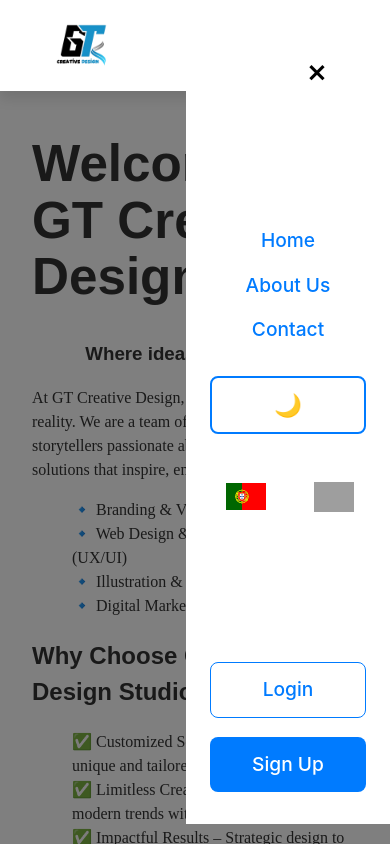
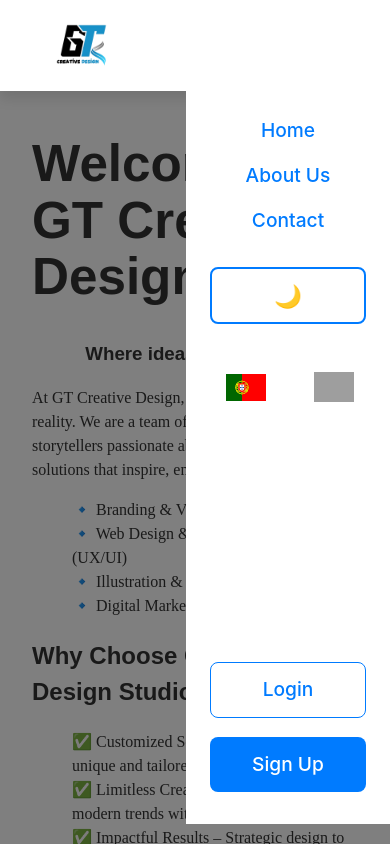
Before and after one commit to GabrielTolin/React-vite_navbar, a React (Vite) app: page /#/ in a window 390 px wide. Both pictures are taken after a click on the button "Menu". Shown: the top 844 px of the page. Built offline with nearby package versions, Linux system fonts and the light colour scheme; grey boxes are pictures that could not be loaded.

Commit message:
Update MobileMenu.jsx

```diff
--- a/src/components/MobileMenu.jsx
+++ b/src/components/MobileMenu.jsx
@@ -23,7 +23,6 @@
     }
   }, [closing, closeMenu]);
 
-  // Aqui verificamos se o tema é "dark"
   const isDark = currentTheme === "dark";
 
   return (
@@ -31,9 +30,7 @@
       <div className={styles.overlay} onClick={handleClose}></div>
 
       <nav className={`${styles.mobileMenu} ${closing ? styles.slideOut : ""} ${isDark ? styles.darkMenu : ""}`}>
-        <button className={styles.closeButton} onClick={handleClose} aria-label="Fechar menu">
-          &times;
-        </button>
+
 
         <div className={styles.navLinks}>
           <Link to="/" onClick={handleClose} className={styles.navLink}>{t("home")}</Link>
```
